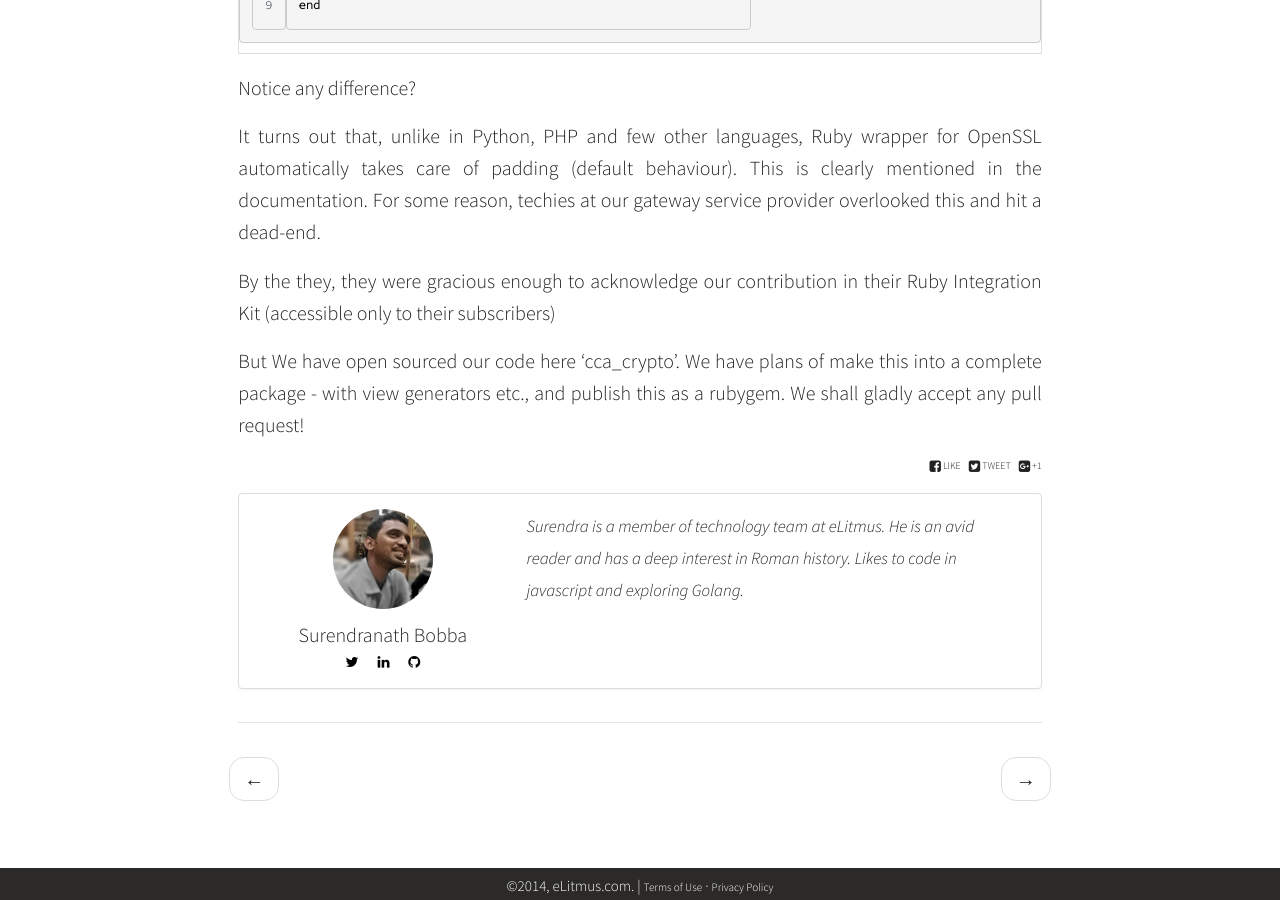
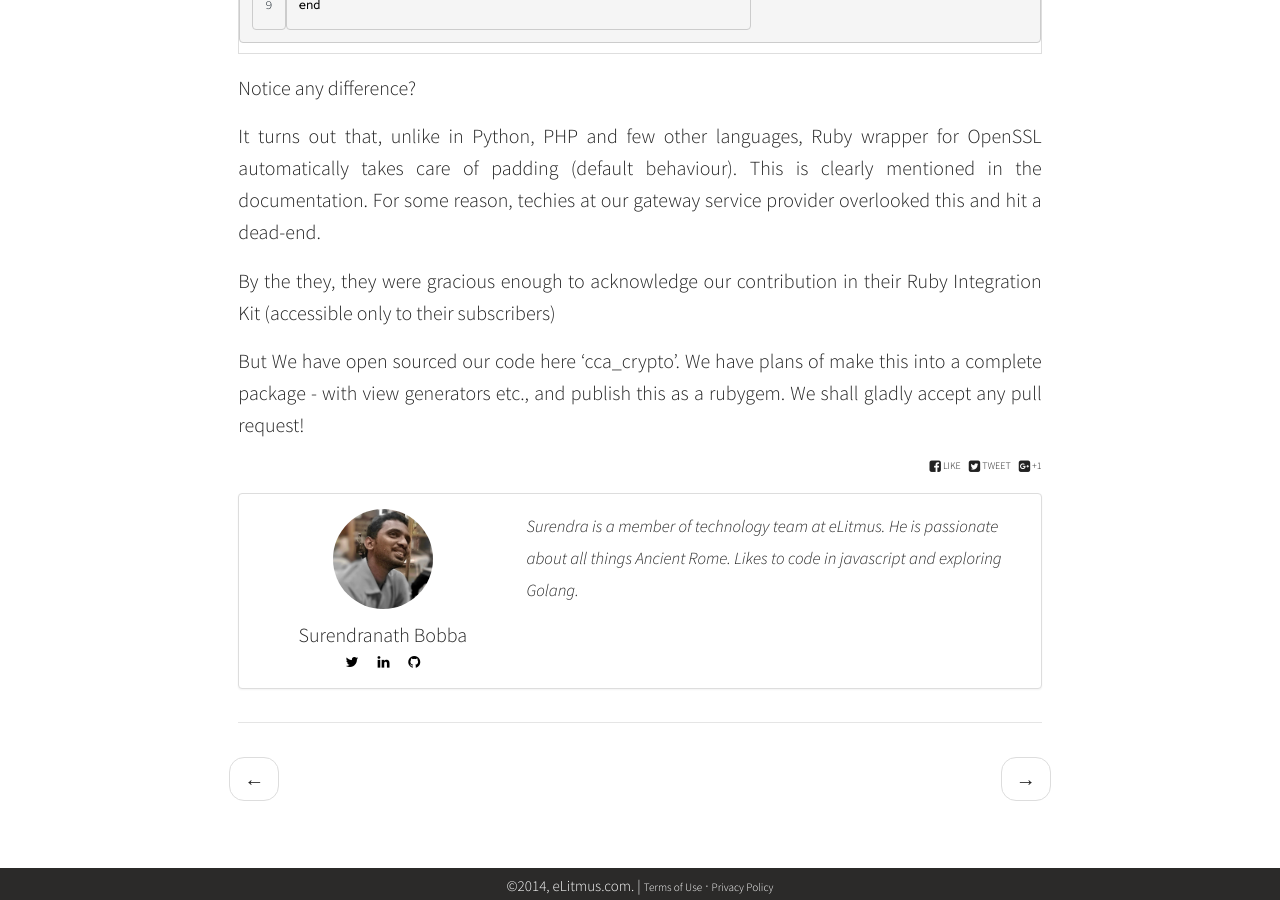
Before and after one commit to shubham9411/blog, a Jekyll site: the page built from _posts/2014-05-25-gotchas-while-syntactically-translating-aes-encryption-logic-from-php-to-ruby.md, in a window 1280 px wide and 900 px high, scrolled down 2594 px. Built offline with Jekyll 4.4.1, drawn with Linux system fonts in a browser that asks for light colours; nearby versions of some CDN libraries; some web fonts are replaced.

Commit message:
minor fix

```diff
--- a/_data/authors.yml
+++ b/_data/authors.yml
@@ -29,5 +29,5 @@
    github: domitian
    stackexchange:
    linkedin: bobbasurendra
-   bio: "Surendra is a member of technology team at eLitmus. He is an avid reader and has a deep interest in Roman history.
+   bio: "Surendra is a member of technology team at eLitmus. He is passionate about all things Ancient Rome.
       Likes to code in javascript and exploring Golang."
```
